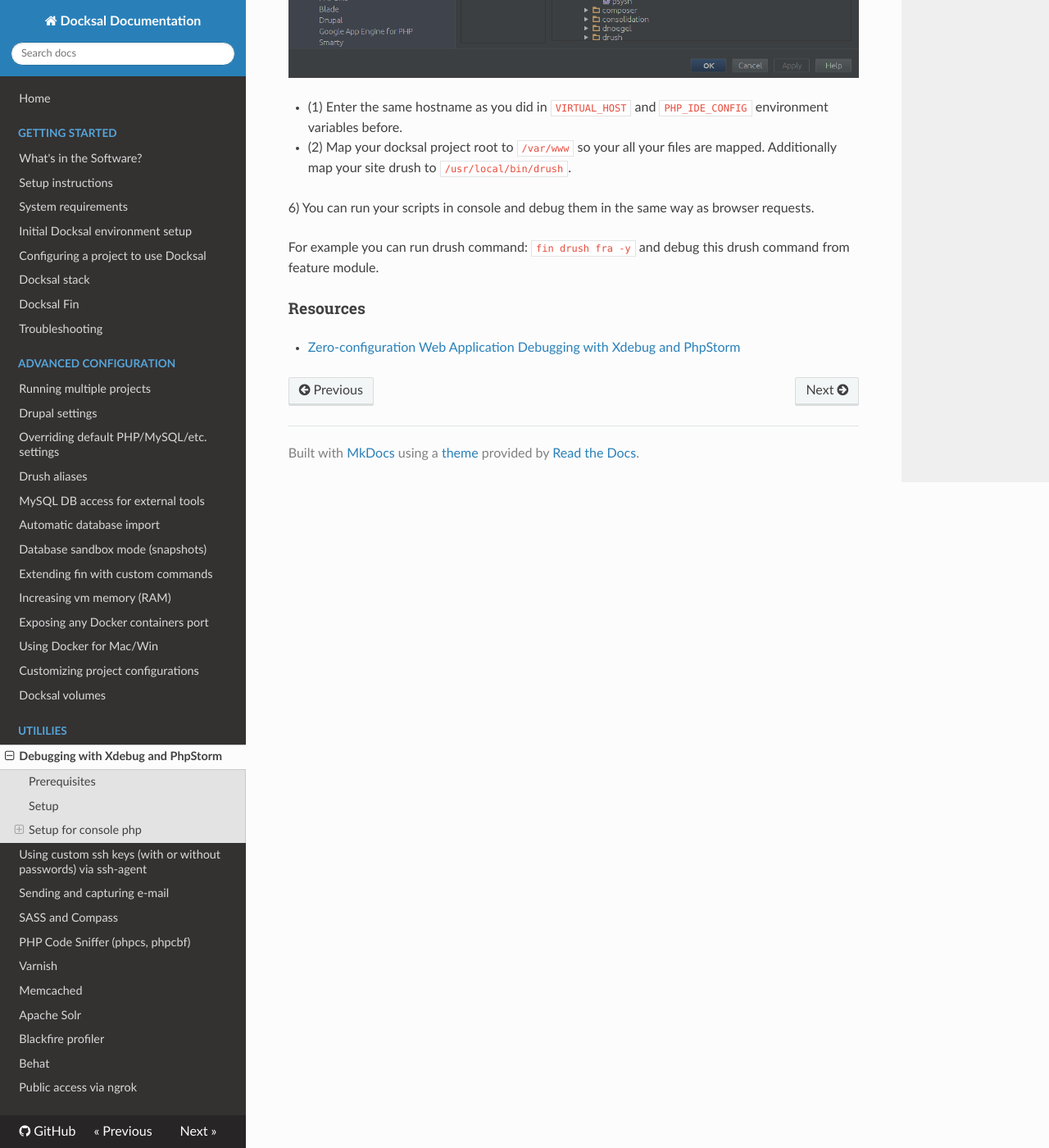
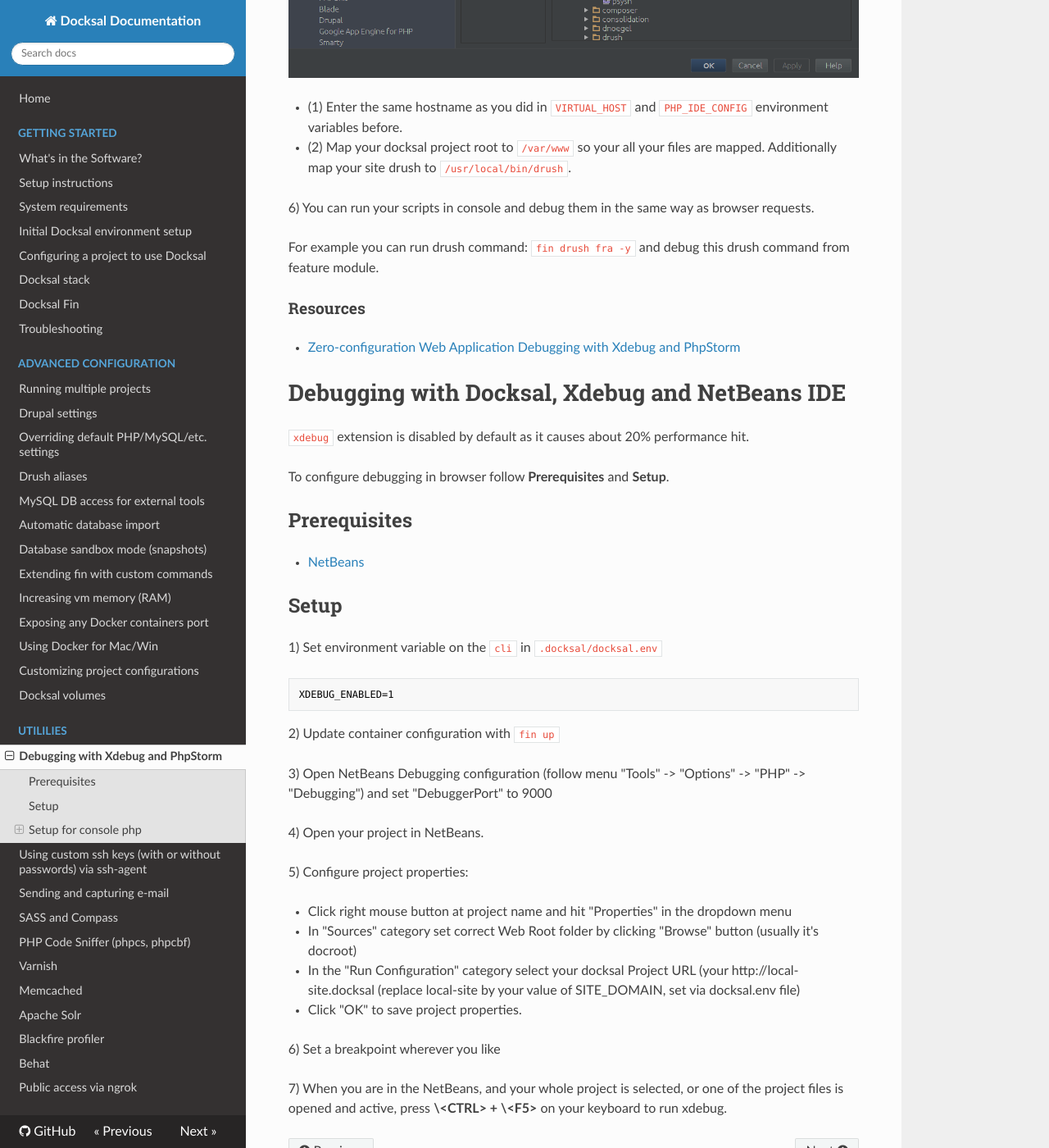
Before and after one commit to docksal/docksal, an MkDocs documentation site: the page built from docs/xdebug.md, in a window 1280 px wide and 1400 px high, scrolled down 3197 px. Shown: the whole window at 82% size. Built offline with MkDocs 1.6.1, drawn with Linux system fonts in a browser that asks for light colours; nearby versions of some CDN libraries; old or Windows-style settings are respelled for this version of MkDocs.

Commit message:
Add instructions, how to use Xdebug in NetBeans

````diff
--- a/docs/xdebug.md
+++ b/docs/xdebug.md
@@ -85,3 +85,41 @@ For example you can run drush command: `fin drush fra -y` and debug this drush c
 ### Resources
 
 - [Zero-configuration Web Application Debugging with Xdebug and PhpStorm](https://confluence.jetbrains.com/display/PhpStorm/Zero-configuration+Web+Application+Debugging+with+Xdebug+and+PhpStorm)
+
+# Debugging with Docksal, Xdebug and NetBeans IDE
+
+`xdebug` extension is disabled by default as it causes about 20% performance hit.
+
+To configure debugging in browser follow **Prerequisites** and **Setup**.
+
+## Prerequisites
+
+- [NetBeans](https://netbeans.org/downloads/)
+
+## Setup
+
+1) Set environment variable on the `cli` in `.docksal/docksal.env`
+
+```bash
+XDEBUG_ENABLED=1
+```
+
+2) Update container configuration with `fin up`
+
+3) Open NetBeans Debugging configuration (follow menu "Tools" -> "Options" -> "PHP" -> "Debugging") and set "DebuggerPort" to 9000
+
+4) Open your project in NetBeans.
+
+5) Configure project properties:
+
+* Click right mouse button at project name and hit "Properties" in the dropdown menu
+
+* In "Sources" category set correct Web Root folder by clicking "Browse" button (usually it's docroot)
+
+* In the "Run Configuration" category select your docksal Project URL (your http://local-site.docksal (replace local-site by your value of SITE_DOMAIN, set via docksal.env file)
+
+* Click "OK" to save project properties.
+
+6) Set a breakpoint wherever you like
+
+7) When you are in the NetBeans, and your whole project is selected, or one of the project files is opened and active, press **\<CTRL\> + \<F5\>** on your keyboard to run xdebug.
````
